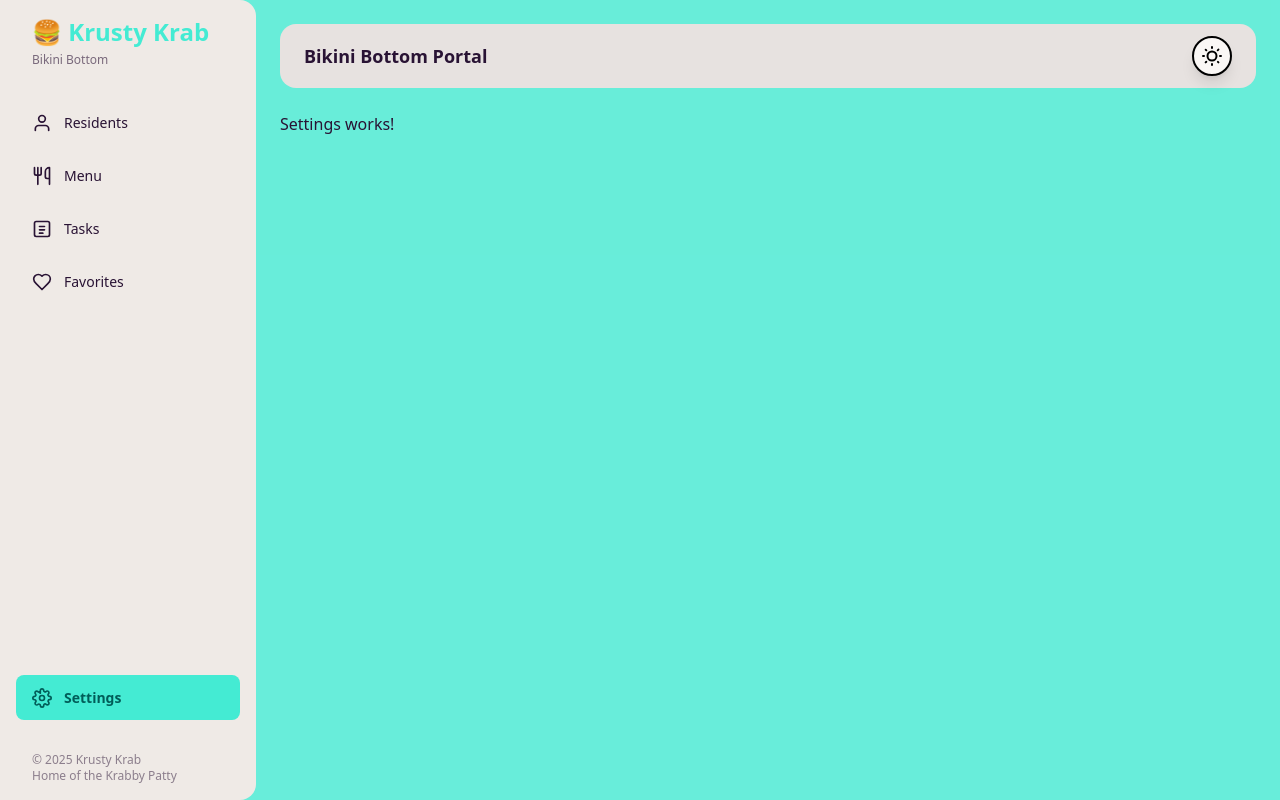
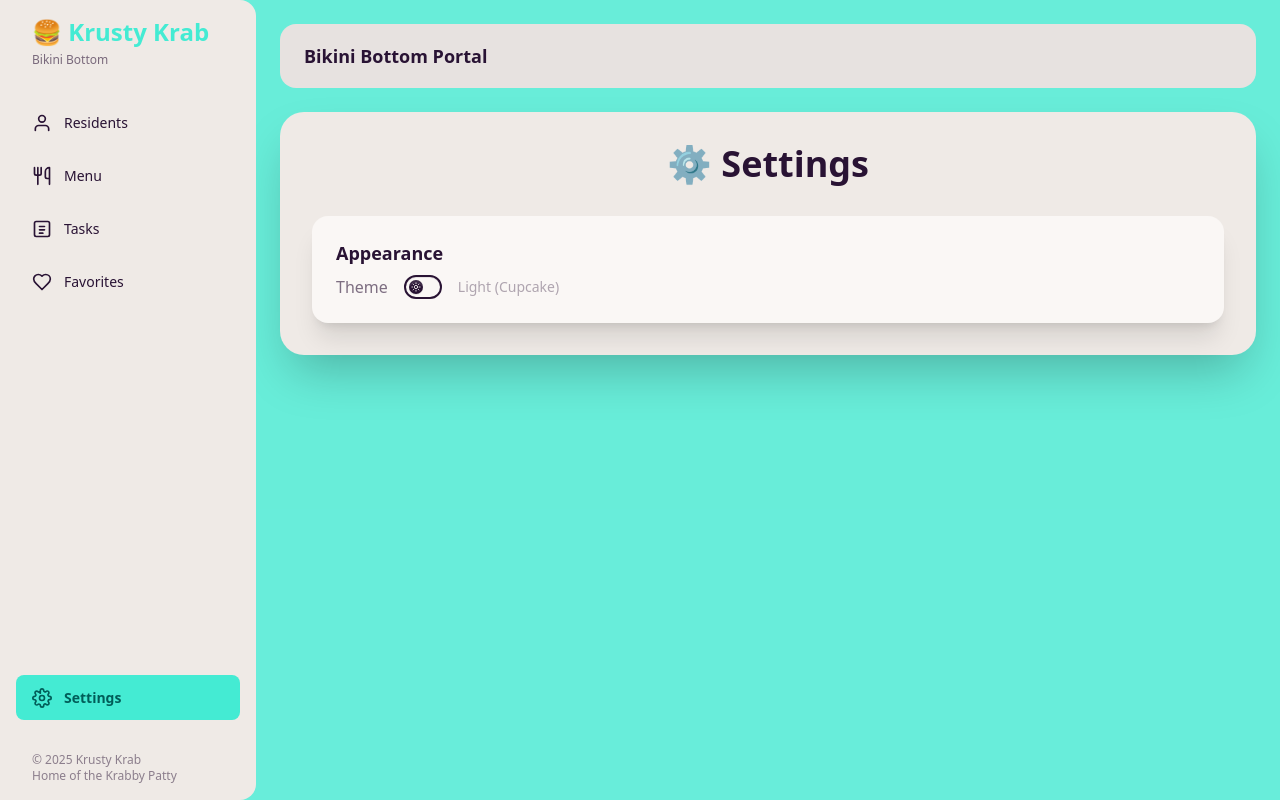
Before and after one commit to fjovanovic-da/spongebob-react-bootcamp, a React (Vite) app: page /settings in a window 1280 px wide. Built offline with nearby package versions, Linux system fonts and the light colour scheme; no server answers.

Commit message:
feature: added settings board and moved the theme toggle to it

```diff
--- a/src/App.tsx
+++ b/src/App.tsx
@@ -2,7 +2,6 @@ import "./App.css";
 import { useEffect } from "react";
 import { Navigate, Route, Routes } from "react-router-dom";
 import Sidebar from "./components/Sidebar";
-import ThemeToggle from "./components/ThemeToggle";
 import { useMeals } from "./hooks/useMeals";
 import { useResidents } from "./hooks/useResidents";
 import Dashboard from "./pages/Dashboard";
@@ -54,9 +53,6 @@ function App() {
           </div>
           <div className="flex-1">
             <span className="text-lg font-bold">Bikini Bottom Portal</span>
-          </div>
-          <div className="flex-none">
-            <ThemeToggle />
           </div>
         </nav>
 
--- a/src/components/ThemeToggle.tsx
+++ /dev/null
@@ -1,49 +0,0 @@
-import { useThemeStore } from "../stores/useThemeStore";
-
-const ThemeToggle = () => {
-  const { theme, toggleTheme } = useThemeStore();
-  const isDark = theme === "aqua";
-
-  return (
-    <button
-      type="button"
-      onClick={toggleTheme}
-      className={`btn btn-circle swap swap-rotate border-2 bg-base-100 shadow-lg rounded-full p-1 ${
-        isDark
-          ? "border-base-content/20 hover:border-base-content/40 text-white"
-          : "border-black hover:border-black/70 text-black"
-      }`}
-      aria-label="Toggle theme"
-    >
-      {/* Sun icon for light mode */}
-      {!isDark && (
-        <svg
-          className="w-6 h-6 fill-current"
-          xmlns="http://www.w3.org/2000/svg"
-          viewBox="0 0 24 24"
-          role="img"
-          aria-hidden="true"
-        >
-          <title>Sun</title>
-          <path d="M5.64,17l-.71.71a1,1,0,0,0,0,1.41,1,1,0,0,0,1.41,0l.71-.71A1,1,0,0,0,5.64,17ZM5,12a1,1,0,0,0-1-1H3a1,1,0,0,0,0,2H4A1,1,0,0,0,5,12Zm7-7a1,1,0,0,0,1-1V3a1,1,0,0,0-2,0V4A1,1,0,0,0,12,5ZM5.64,7.05a1,1,0,0,0,.7.29,1,1,0,0,0,.71-.29,1,1,0,0,0,0-1.41l-.71-.71A1,1,0,0,0,4.93,6.34Zm12,.29a1,1,0,0,0,.7-.29l.71-.71a1,1,0,1,0-1.41-1.41L17,5.64a1,1,0,0,0,0,1.41A1,1,0,0,0,17.66,7.34ZM21,11H20a1,1,0,0,0,0,2h1a1,1,0,0,0,0-2Zm-9,8a1,1,0,0,0-1,1v1a1,1,0,0,0,2,0V20A1,1,0,0,0,12,19ZM18.36,17A1,1,0,0,0,17,18.36l.71.71a1,1,0,0,0,1.41,0,1,1,0,0,0,0-1.41ZM12,6.5A5.5,5.5,0,1,0,17.5,12,5.51,5.51,0,0,0,12,6.5Zm0,9A3.5,3.5,0,1,1,15.5,12,3.5,3.5,0,0,1,12,15.5Z" />
-        </svg>
-      )}
-
-      {/* Moon icon for dark mode */}
-      {isDark && (
-        <svg
-          className="w-6 h-6 fill-current"
-          xmlns="http://www.w3.org/2000/svg"
-          viewBox="0 0 24 24"
-          role="img"
-          aria-hidden="true"
-        >
-          <title>Moon</title>
-          <path d="M21.64,13a1,1,0,0,0-1.05-.14,8.05,8.05,0,0,1-3.37.73A8.15,8.15,0,0,1,9.08,5.49a8.59,8.59,0,0,1,.25-2A1,1,0,0,0,8,2.36,10.14,10.14,0,1,0,22,14.05,1,1,0,0,0,21.64,13Zm-9.5,6.69A8.14,8.14,0,0,1,7.08,5.22v.27A10.15,10.15,0,0,0,17.22,15.63a9.79,9.79,0,0,0,2.1-.22A8.11,8.11,0,0,1,12.14,19.73Z" />
-        </svg>
-      )}
-    </button>
-  );
-};
-
-export default ThemeToggle;
--- a/src/pages/SettingsBoard.tsx
+++ b/src/pages/SettingsBoard.tsx
@@ -1,7 +1,83 @@
+import { useThemeStore } from "../stores/useThemeStore";
+
 function SettingsBoard() {
+  const { theme, toggleTheme } = useThemeStore();
+  const isDark = theme === "aqua";
+
+  const containerClasses =
+    "settings-board-container max-w-7xl mx-auto p-8 rounded-3xl shadow-2xl bg-base-200";
+  const headingClasses =
+    "text-4xl font-bold text-center mb-8 flex items-center justify-center gap-2 text-base-content";
+
   return (
-    <div>
-      <h1>Settings works!</h1>
+    <div className={containerClasses}>
+      <h1 className={headingClasses}>⚙️ Settings</h1>
+
+      <div className="card bg-base-100 shadow-xl">
+        <div className="card-body">
+          <h2 className="card-title">Appearance</h2>
+
+          <div className="form-control">
+            <label className="label cursor-pointer justify-start gap-4">
+              <span className="label-text text-base">Theme</span>
+              <label className="toggle text-base-content">
+                <input
+                  type="checkbox"
+                  checked={isDark}
+                  onChange={toggleTheme}
+                  className="theme-controller"
+                  value="aqua"
+                />
+                {/* Sun icon */}
+                <svg
+                  aria-label="sun"
+                  xmlns="http://www.w3.org/2000/svg"
+                  viewBox="0 0 24 24"
+                >
+                  <title>Sun</title>
+                  <g
+                    strokeLinejoin="round"
+                    strokeLinecap="round"
+                    strokeWidth="2"
+                    fill="none"
+                    stroke="currentColor"
+                  >
+                    <circle cx="12" cy="12" r="4" />
+                    <path d="M12 2v2" />
+                    <path d="M12 20v2" />
+                    <path d="m4.93 4.93 1.41 1.41" />
+                    <path d="m17.66 17.66 1.41 1.41" />
+                    <path d="M2 12h2" />
+                    <path d="M20 12h2" />
+                    <path d="m6.34 17.66-1.41 1.41" />
+                    <path d="m19.07 4.93-1.41 1.41" />
+                  </g>
+                </svg>
+                {/* Moon icon */}
+                <svg
+                  aria-label="moon"
+                  xmlns="http://www.w3.org/2000/svg"
+                  viewBox="0 0 24 24"
+                >
+                  <title>Moon</title>
+                  <g
+                    strokeLinejoin="round"
+                    strokeLinecap="round"
+                    strokeWidth="2"
+                    fill="none"
+                    stroke="currentColor"
+                  >
+                    <path d="M12 3a6 6 0 0 0 9 9 9 9 0 1 1-9-9Z" />
+                  </g>
+                </svg>
+              </label>
+              <span className="label-text text-sm opacity-60">
+                {isDark ? "Dark (Aqua)" : "Light (Cupcake)"}
+              </span>
+            </label>
+          </div>
+        </div>
+      </div>
     </div>
   );
 }
```
